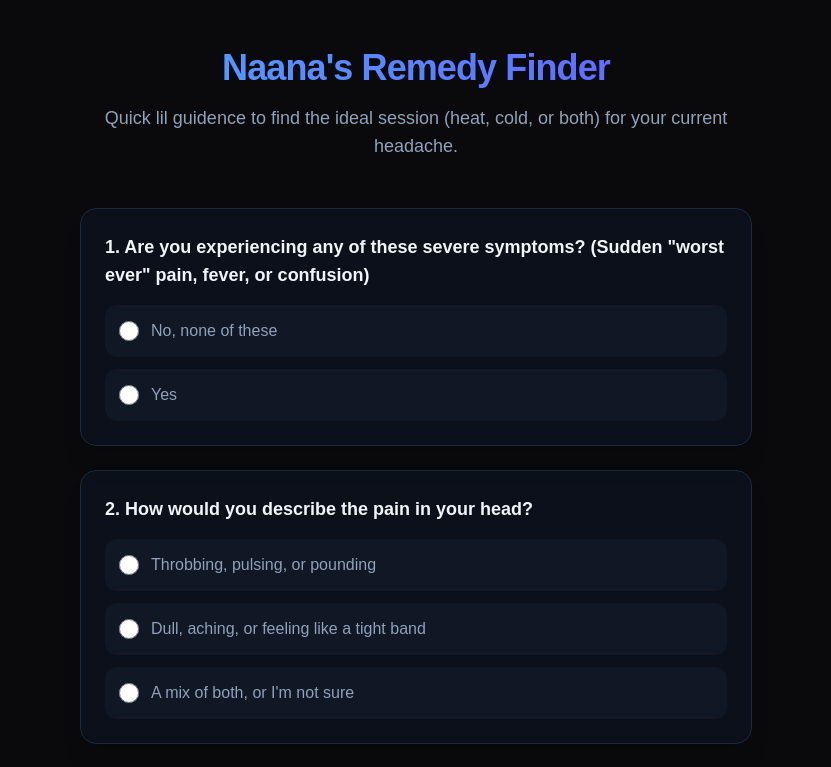
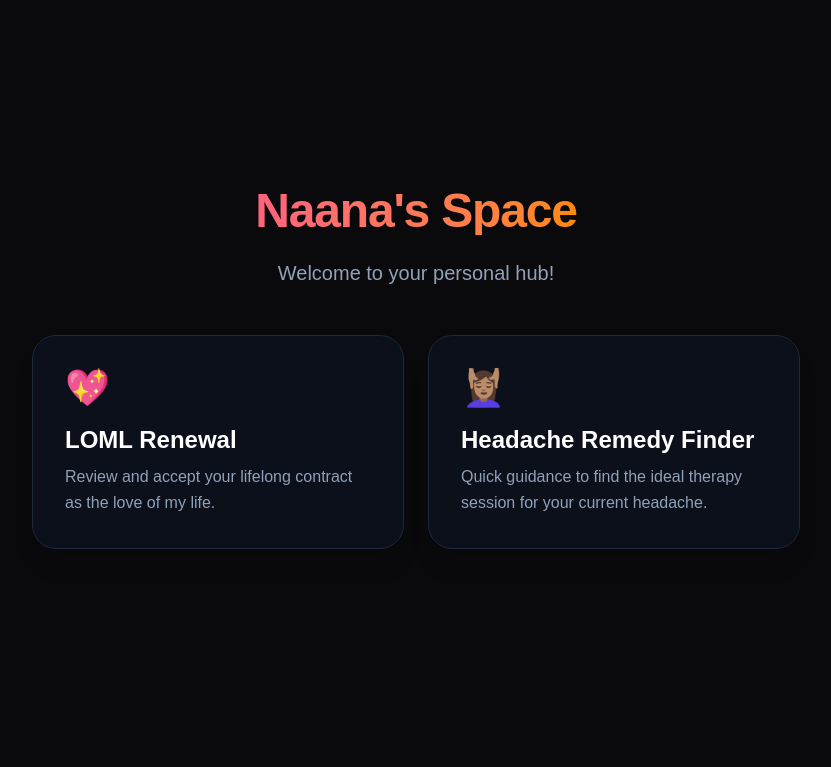
Before and after one commit to ShaqNew/shaqs-card, a Next.js app: page /naanas-space in a window 1280 px wide. Shown: the top 767 px of the page, without its empty margins (224-1055 px from the left). Built offline with nearby package versions, Linux system fonts and the light colour scheme.

Commit message:
Separated naanas pages

```diff
--- a/src/app/naanas-space/HeadacheQuestionnaire.tsx
+++ b/src/app/naanas-space/headache-questionnaire/page.tsx
@@ -2,6 +2,7 @@
 
 import React, { useState, useRef, useEffect } from 'react';
 import { useTimer } from '@/hooks/useTimer';
+import Link from 'next/link';
 
 type AnswerType = 'yes' | 'no' | 'cold' | 'heat' | 'combo' | '';
 
@@ -193,7 +194,12 @@ export default function HeadacheQuestionnaire() {
   };
 
   return (
-    <div className="min-h-screen bg-[#0a0a0c] text-slate-100 py-12 px-4 sm:px-6">
+    <div className="min-h-screen bg-[#0a0a0c] text-slate-100 py-12 px-4 sm:px-6 relative">
+      <div className="absolute top-6 left-6 md:top-10 md:left-10">
+        <Link href="/naanas-space" className="text-slate-400 hover:text-blue-400 font-medium flex items-center gap-2 transition-colors">
+          &larr; Back to Hub
+        </Link>
+      </div>
       <div className="max-w-2xl mx-auto">
         <header className="text-center mb-12">
           <h2 className="text-4xl font-extrabold tracking-tight bg-gradient-to-r from-blue-400 to-indigo-500 bg-clip-text text-transparent mb-4">
--- /dev/null
+++ b/src/app/naanas-space/loml-renewal/page.tsx
@@ -0,0 +1,54 @@
+"use client";
+
+import { useState } from "react";
+import Link from "next/link";
+import ContractForm from "@/components/ContractForm";
+import ContractLink from "@/components/ContractLink";
+import DialogueBox from "@/components/DialogueBox";
+
+export default function GirlfriendRenewalPage() {
+  const [isDialogueOpen, setIsDialogueOpen] = useState(false);
+  const [dialogueTrigger, setDialogueTrigger] = useState<
+    "link" | "yes" | "no" | null
+  >(null);
+  const [contractLinkHidden, setContractLinkHidden] = useState(false);
+
+  const openDialogue = (trigger: "link" | "yes" | "no") => {
+    setDialogueTrigger(trigger);
+    setIsDialogueOpen(true);
+  };
+
+  return (
+    <div className="min-h-screen bg-gradient-to-br from-slate-50 to-blue-50 dark:from-slate-900 dark:to-slate-800 relative">
+      <div className="absolute top-6 left-6 md:top-10 md:left-10">
+        <Link href="/naanas-space" className="text-slate-500 dark:text-slate-400 hover:text-blue-500 font-medium flex items-center gap-2 transition-colors">
+          &larr; Back to Hub
+        </Link>
+      </div>
+      <main className="mx-auto flex min-h-screen max-w-4xl flex-col items-center justify-center px-6">
+        <h1 className="text-center text-4xl font-bold tracking-tight text-slate-900 dark:text-slate-100 mb-4">
+          LOML Renewal
+        </h1>
+        <h3 className="text-center text-lg text-slate-900 dark:text-slate-100 mb-10">
+          By Accepting this agreement, you agree to continue being the{" "}
+          <strong className="text-rose-500">love of my life</strong> for the
+          rest of our lives.
+        </h3>
+        <ContractLink
+          onClick={() => openDialogue("link")}
+          hidden={contractLinkHidden}
+        />
+        <ContractForm
+          onYes={() => openDialogue("yes")}
+          onNo={() => openDialogue("no")}
+        />
+        <DialogueBox
+          isOpen={isDialogueOpen}
+          onClose={() => setIsDialogueOpen(false)}
+          triggerSource={dialogueTrigger}
+          hideContractLinkButton={() => setContractLinkHidden(true)}
+        />
+      </main>
+    </div>
+  );
+}
--- a/src/app/naanas-space/page.tsx
+++ b/src/app/naanas-space/page.tsx
@@ -1,54 +1,48 @@
 "use client";
 
-import { useState } from "react";
-import HeadacheQuestionnaire from "./HeadacheQuestionnaire";
+import Link from "next/link";
 
-import ContractForm from "../../components/ContractForm";
-import ContractLink from "../../components/ContractLink";
-import DialogueBox from "../../components/DialogueBox";
+export default function NaanasSpaceHub() {
+  return (
+    <div className="min-h-screen bg-[#0a0a0c] text-slate-100 py-12 px-4 sm:px-6">
+      <main className="mx-auto flex max-w-4xl flex-col items-center justify-center min-h-[80vh]">
+        <h1 className="text-center text-5xl font-extrabold tracking-tight bg-gradient-to-r from-rose-400 to-orange-400 bg-clip-text text-transparent mb-6">
+          Naana&apos;s Space
+        </h1>
+        <p className="text-center text-xl text-slate-400 mb-12 max-w-2xl">
+          Welcome to your personal hub!
+        </p>
 
-export default function GirlfriendRenewalPage() {
-  const [isDialogueOpen, setIsDialogueOpen] = useState(false);
-  const [dialogueTrigger, setDialogueTrigger] = useState<
-    "link" | "yes" | "no" | null
-  >(null);
-  const [contractLinkHidden, setContractLinkHidden] = useState(false);
-  const [showHeadacheQuestionnare, setShowHeadacheQuestionnare] = useState(true);
-  const openDialogue = (trigger: "link" | "yes" | "no") => {
-    setDialogueTrigger(trigger);
-    setIsDialogueOpen(true);
-  };
-
-  if (showHeadacheQuestionnare) {
-    return <HeadacheQuestionnaire />;
-  }
-
-  return (
-    <div className="min-h-screen bg-gradient-to-br from-slate-50 to-blue-50 dark:from-slate-900 dark:to-slate-800">
-      <main className="mx-auto flex min-h-screen max-w-4xl flex-col items-center justify-center px-6">
-        <h1 className="text-center text-4xl font-bold tracking-tight text-slate-900 dark:text-slate-100 mb-4">
-          LOML Renewal
-        </h1>
-        <h3 className="text-center text-lg text-slate-900 dark:text-slate-100 mb-10">
-          By Accepting this agreement, you agree to continue being the{" "}
-          <strong className="text-rose-500">love of my life</strong> for the
-          rest of our lives.
-        </h3>
-        {/* <p>By Accepting this agreement, you agree to continue being the love of my life for the rest of your life.</p> */}
-        <ContractLink
-          onClick={() => openDialogue("link")}
-          hidden={contractLinkHidden}
-        />
-        <ContractForm
-          onYes={() => openDialogue("yes")}
-          onNo={() => openDialogue("no")}
-        />
-        <DialogueBox
-          isOpen={isDialogueOpen}
-          onClose={() => setIsDialogueOpen(false)}
-          triggerSource={dialogueTrigger}
-          hideContractLinkButton={() => setContractLinkHidden(true)}
-        />
+        <div className="grid grid-cols-1 md:grid-cols-2 gap-6 w-full max-w-3xl">
+          <Link
+            href="/naanas-space/loml-renewal"
+            className="group flex flex-col justify-between p-8 bg-slate-900/50 backdrop-blur-sm border border-slate-800 rounded-3xl shadow-xl transition-all hover:bg-slate-800 hover:border-rose-500/30 hover:shadow-rose-500/10"
+          >
+            <div>
+              <div className="text-4xl mb-4">💖</div>
+              <h2 className="text-2xl font-bold text-white mb-2 group-hover:text-rose-400 transition-colors">
+                LOML Renewal
+              </h2>
+              <p className="text-slate-400 leading-relaxed">
+                Review and accept your lifelong contract as the love of my life.
+              </p>
+            </div>
+          </Link>
+          <Link
+            href="/naanas-space/headache-questionnaire"
+            className="group flex flex-col justify-between p-8 bg-slate-900/50 backdrop-blur-sm border border-slate-800 rounded-3xl shadow-xl transition-all hover:bg-slate-800 hover:border-blue-500/30 hover:shadow-blue-500/10"
+          >
+            <div>
+              <div className="text-4xl mb-4">💆🏽‍♀️</div>
+              <h2 className="text-2xl font-bold text-white mb-2 group-hover:text-blue-400 transition-colors">
+                Headache Remedy Finder
+              </h2>
+              <p className="text-slate-400 leading-relaxed">
+                Quick guidance to find the ideal therapy session for your current headache.
+              </p>
+            </div>
+          </Link>
+        </div>
       </main>
     </div>
   );
```
